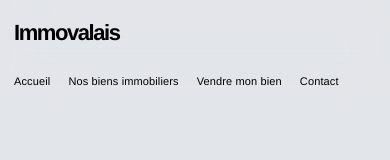
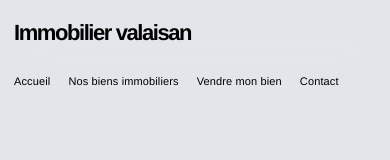
Before and after one commit to CharlesCFOC/immovalais, a Next.js app: page /fr/immobilier in a window 390 px wide. Shown: the top 160 px of the page. Built offline with nearby package versions, Linux system fonts and the light colour scheme; no server answers.

Commit message:
Rename public brand to Immobilier valaisan

```diff
--- a/src/app/[locale]/immobilier/page.tsx
+++ b/src/app/[locale]/immobilier/page.tsx
@@ -15,8 +15,8 @@ export async function generateMetadata({ params }: RealEstatePageProps): Promise
   const title = locale === "fr" ? "Immobilier en Suisse romande" : "Real estate in French-speaking Switzerland";
   const description =
     locale === "fr"
-      ? "Découvrez des biens immobiliers en Suisse romande et présentez votre projet avec Immovalais, de l’idée à la vente."
-      : "Discover properties in French-speaking Switzerland and market your development with Immovalais, from idea to sale.";
+      ? "Découvrez des biens immobiliers en Suisse romande et présentez votre projet avec Immobilier valaisan, de l’idée à la vente."
+      : "Discover properties in French-speaking Switzerland and market your development with Immobilier valaisan, from idea to sale.";
 
   return {
     title,
@@ -49,7 +49,7 @@ export default async function RealEstatePage({ params }: RealEstatePageProps) {
     "@graph": [
       {
         "@type": "RealEstateAgent",
-        name: "Immovalais",
+        name: "Immobilier valaisan",
         url: pageUrl,
         image: toAbsoluteUrl("/immobilier/hero-lac-alpes.webp"),
         areaServed: { "@type": "Place", name: "Suisse romande" },
@@ -65,7 +65,7 @@ export default async function RealEstatePage({ params }: RealEstatePageProps) {
       },
       {
         "@type": "WebSite",
-        name: "Immovalais",
+        name: "Immobilier valaisan",
         url: pageUrl,
         inLanguage: locale,
       },
--- a/src/app/layout.tsx
+++ b/src/app/layout.tsx
@@ -3,10 +3,10 @@ import "./globals.css";
 import { getSiteUrl } from "@/lib/siteUrl";
 export const metadata: Metadata = {
   metadataBase: getSiteUrl(),
-  title: { default: "Agence immobilière en Suisse romande | Immovalais", template: "%s | Immovalais" },
-  description: "Découvrez des biens immobiliers sélectionnés en Valais et en Suisse romande. Immovalais vous accompagne pour acheter, vendre et valoriser votre bien.",
-  applicationName: "Immovalais",
-  openGraph: { type: "website", siteName: "Immovalais", locale: "fr_CH", images: [{ url: "/immobilier/hero-lac-alpes.webp", width: 2400, height: 1669, alt: "Immovalais, immobilier en Suisse romande" }] },
+  title: { default: "Agence immobilière en Suisse romande | Immobilier valaisan", template: "%s | Immobilier valaisan" },
+  description: "Découvrez des biens immobiliers sélectionnés en Valais et en Suisse romande. Immobilier valaisan vous accompagne pour acheter, vendre et valoriser votre bien.",
+  applicationName: "Immobilier valaisan",
+  openGraph: { type: "website", siteName: "Immobilier valaisan", locale: "fr_CH", images: [{ url: "/immobilier/hero-lac-alpes.webp", width: 2400, height: 1669, alt: "Immobilier valaisan, immobilier en Suisse romande" }] },
   twitter: { card: "summary_large_image", images: ["/immobilier/hero-lac-alpes.webp"] },
   robots: { index: true, follow: true, googleBot: { index: true, follow: true, "max-image-preview": "large", "max-snippet": -1, "max-video-preview": -1 } },
 };
--- a/src/components/LandingNavigation.tsx
+++ b/src/components/LandingNavigation.tsx
@@ -18,8 +18,8 @@ export function LandingNavigation({ locale }: { locale: Locale }) {
     <header className={styles.header}>
       <div className={styles.inner}>
         <div className={styles.brand}>
-          <Link className={styles.logo} href={`/${locale}/immobilier`} aria-label="Immovalais">
-            <span>Immovalais</span>
+          <Link className={styles.logo} href={`/${locale}/immobilier`} aria-label="Immobilier valaisan">
+            <span>Immobilier valaisan</span>
           </Link>
         </div>
         <nav className={styles.desktopNav} aria-label={isFrench ? "Navigation de la page" : "Page navigation"}>
--- a/src/components/RealEstateFooter.tsx
+++ b/src/components/RealEstateFooter.tsx
@@ -13,8 +13,8 @@ export function RealEstateFooter({ locale }: { locale: Locale }) {
   return (
     <footer id="site-footer" className="realEstateFooter">
       <div className="realEstateFooterTop">
-        <Link className="realEstateFooterLogo" href={homeHref} aria-label="Immovalais">
-          Immovalais
+        <Link className="realEstateFooterLogo" href={homeHref} aria-label="Immobilier valaisan">
+          Immobilier valaisan
         </Link>
         <p>Des lieux à vivre. Des projets à vendre.</p>
       </div>
@@ -34,14 +34,14 @@ export function RealEstateFooter({ locale }: { locale: Locale }) {
           <a href="tel:+41775201044">+41 77 520 10 44</a>
         </div>
         <div>
-          <p className="realEstateFooterLabel">Immovalais</p>
+          <p className="realEstateFooterLabel">Immobilier valaisan</p>
           <p>Suisse / Canada</p>
           <a href="https://brotherstudio.ch" target="_blank" rel="noreferrer">Site principal ↗</a>
           <Link href={adminHref}>Admin</Link>
         </div>
       </div>
       <div className="realEstateFooterBottom">
-        <span>© {new Date().getFullYear()} Immovalais</span>
+        <span>© {new Date().getFullYear()} Immobilier valaisan</span>
         <span>Créer de la valeur pour les lieux de demain.</span>
       </div>
     </footer>
--- a/src/components/RealEstateListings.tsx
+++ b/src/components/RealEstateListings.tsx
@@ -139,7 +139,7 @@ export function RealEstateListings({
 
             <header className="realEstateHero">
               <div>
-                <p className="realEstateEyebrow">Immovalais — Immobilier</p>
+                <p className="realEstateEyebrow">Immobilier valaisan</p>
                 <h1 id="real-estate-title">
                   {isFrench ? "Des lieux à vivre." : "Places to live."}
                 </h1>
--- a/src/components/RealEstateNavigation.tsx
+++ b/src/components/RealEstateNavigation.tsx
@@ -18,8 +18,8 @@ export function RealEstateNavigation({ locale, active = "home" }: RealEstateNavi
     <header className="realEstateLocalHeader">
       <span className={theme.theme} hidden aria-hidden="true" />
       <div className="realEstateLocalHeaderInner">
-        <Link className="realEstateLocalLogo" href={homeHref} aria-label="Immovalais">
-          Immovalais
+        <Link className="realEstateLocalLogo" href={homeHref} aria-label="Immobilier valaisan">
+          Immobilier valaisan
         </Link>
         <nav className="realEstateLocalNav" aria-label="Navigation immobilier">
           <Link className={active === "home" ? "is-active" : ""} href={homeHref}>Accueil</Link>
--- a/src/components/RealEstateProjectProfile.tsx
+++ b/src/components/RealEstateProjectProfile.tsx
@@ -356,8 +356,8 @@ export function RealEstateProjectProfile({
                 <div className="realEstateProfileTrust">
                   <ShieldCheck aria-hidden="true" size={17} />{" "}
                   {isFrench
-                    ? "Réponse personnalisée par Immovalais"
-                    : "Personal reply from Immovalais"}
+                    ? "Réponse personnalisée par Immobilier valaisan"
+                    : "Personal reply from Immobilier valaisan"}
                 </div>
               </aside>
             ) : null}
```
